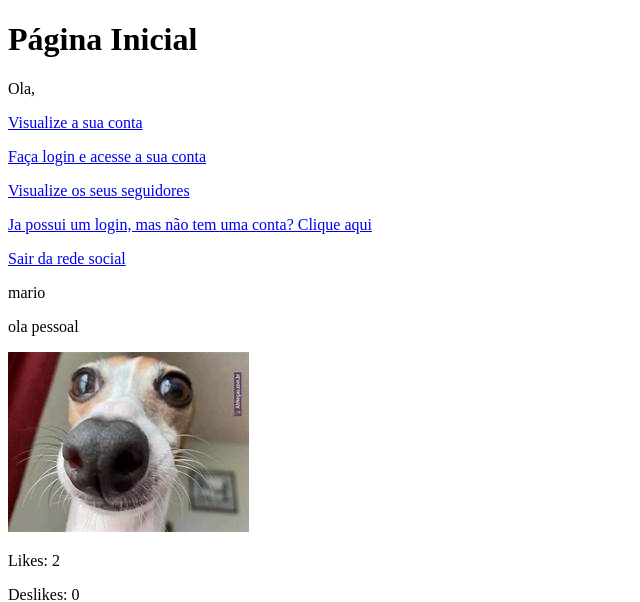
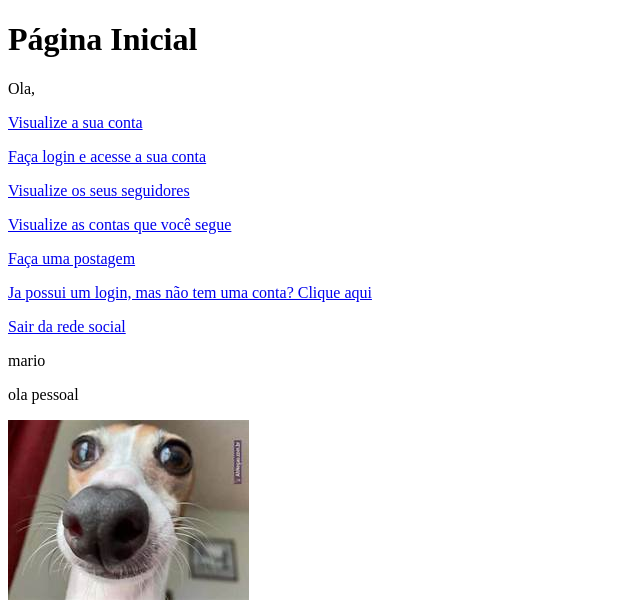
Before and after one commit to caikedomingues/rede-social-em-django--vers-o-publica, a Django app: page / in a window 1280 px wide. Shown: the top 602 px of the page, without its empty margins (0-640 px from the left). Run offline with Django 5.2, Linux system fonts and the light colour scheme; data comes from the database, SQL or seed files in the repository; both versions use the stored data as it was after the commit.

Commit message:
comentei a página de contas que o usuário segue

```diff
--- a/projetoredesocial/redesocial/templates/redesocial/index.html
+++ b/projetoredesocial/redesocial/templates/redesocial/index.html
@@ -27,6 +27,9 @@ as postagens de todos os usuários-->
 
         <p><a href="{%url 'meus_seguidores'%}">Visualize os seus seguidores</a></p>
 
+        <p><a href="{%url 'quem_sigo'%}">Visualize as contas que você segue</a></p>
+
+        <p><a href="{%url 'posts'%}">Faça uma postagem</a></p>
         <p><a href="{%url 'criarconta'%}">Ja possui um login, mas não
             tem uma conta? Clique aqui</a></p>
 
--- a/projetoredesocial/redesocial/views.py
+++ b/projetoredesocial/redesocial/views.py
@@ -624,19 +624,36 @@ def meus_seguidores(request):
     # HTML e o dicionário com as variáveis da view.
     return render(request, 'redesocial/meus_seguidores.html', dicionario_seguidores)
 
+# ira proteger as página de usuários não autenticados.
+@login_required
 
-@login_required
+# View que irá permitir que o usuário visualize as páginas que ele segue.
+# A função ira receber como parametro apenas o request que lida com
+# requisições.
 def quem_sigo(request):
 
+    # Primeiro acessar a conta do usuário autenticado.
     conta = Conta.objects.get(dono_da_conta = request.user)
 
+    # Vamos criar uma mensagem para o usuário autentciado.
     mensagem_quem_sigo = "Pessoas que você segue"
 
+    # Acessando a coluna do numero de pessoas que o usuário
+    # segue.
     numero_seguindo = conta.numero_seguindo
 
+    # Como nesse caso onde temos uma relação da classe conta com
+    # ela mesma, o django criou uma tabela intermediaria que iria
+    # conter todas as contas que o usuário segue. Dito isso, vamos
+    # acessar todos os valores da tabela de contas seguidas pelo
+    # usuário.
     seguindo = conta.seguindo.all()
 
+    # Dicionário que irá possibilitar o acesso das variáveis da view
+    # no template HTML.
     dicionario_seguindo = {'mensagem_quem_sigo':mensagem_quem_sigo, 'numero_seguindo':numero_seguindo, 'seguindo':seguindo}
 
-
+    # Retorno da renderização do template com as requisições ao
+    # servidor, o caminho do template HTML e o dicionario com as
+    # variáveis da view
     return render(request, 'redesocial/quem_sigo.html', dicionario_seguindo)
```
Also changed, not shown: projetoredesocial/redesocial/templates/redesocial/quem_sigo.html (+16 -2 lines), projetoredesocial/db.sqlite3, projetoredesocial/media/redesocial/ImagemPostagem/fone.jpeg (added), projetoredesocial/media/redesocial/ImagemPostagem/th.jpeg (added), 1 other file.
